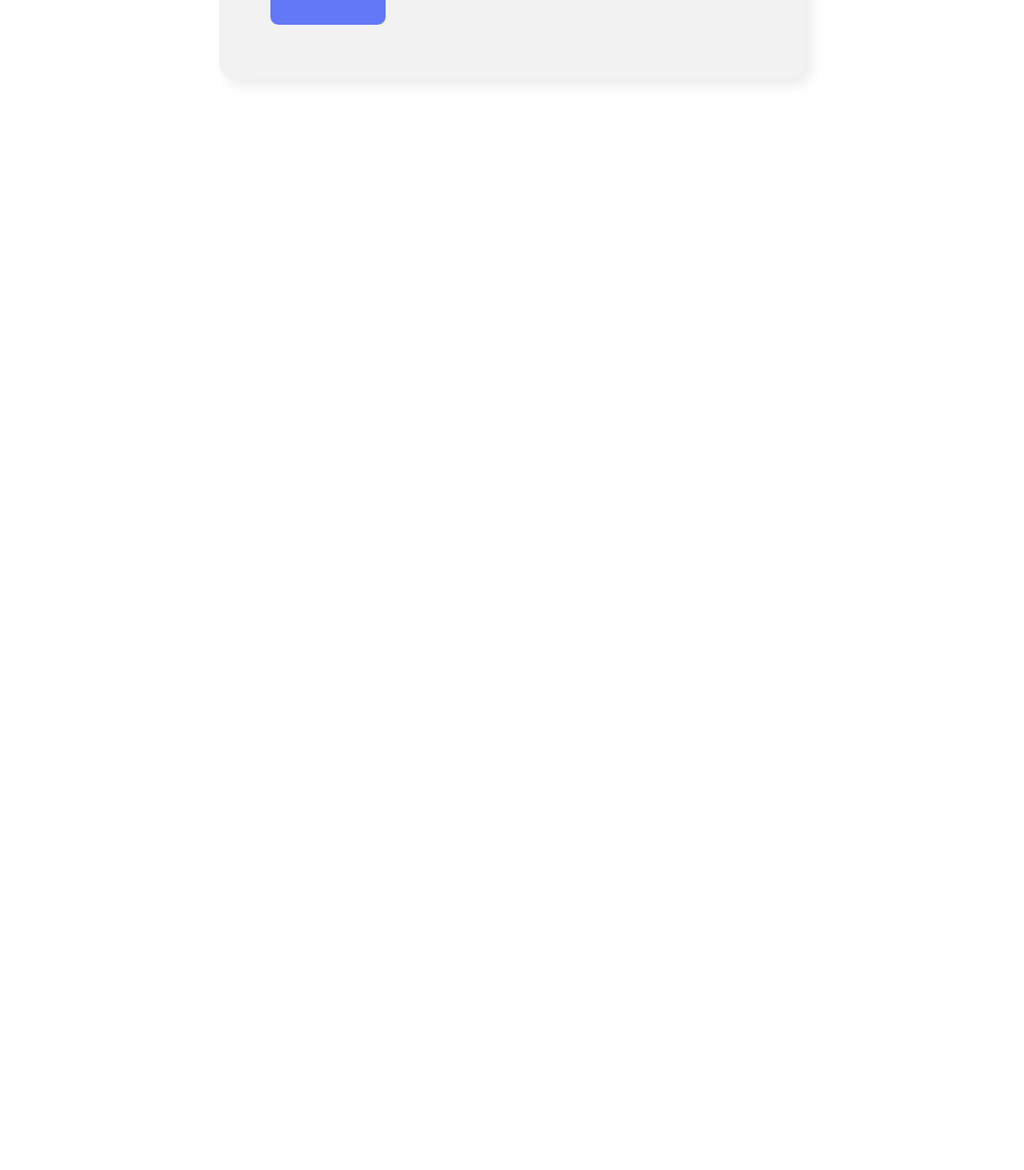
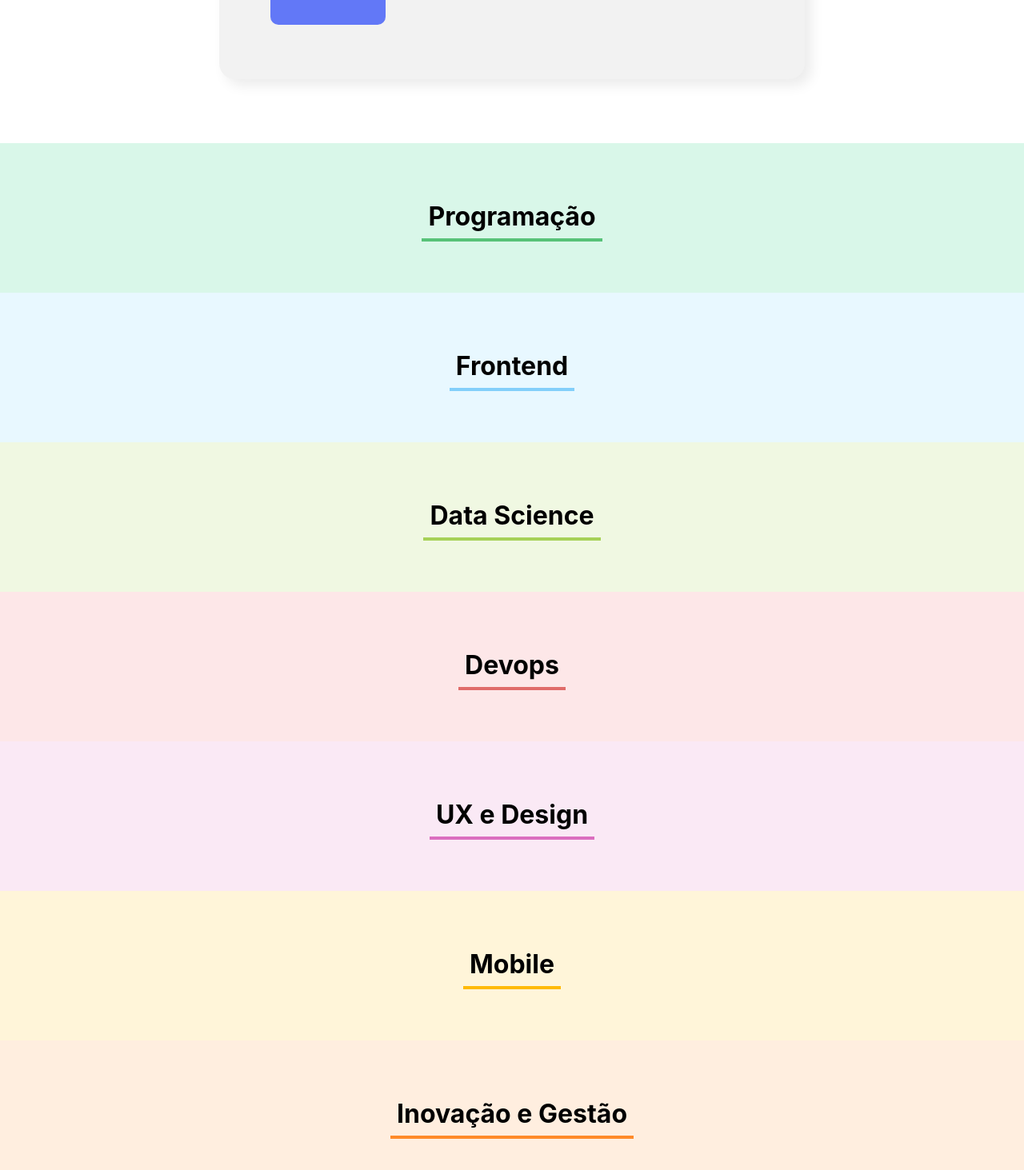
Before and after one commit to Pablo147dias/organo, a React (Create React App) app: page / in a window 1280 px wide. Shown: the part 1290-2753 px from the top of the page at 80% size. Before the commit the page ends 1469 px from the top, so only its background shows below. Built offline with nearby package versions, Linux system fonts and the light colour scheme.

Commit message:
criando componente time e card de colaboradores

```diff
--- a/src/App.js
+++ b/src/App.js
@@ -3,8 +3,48 @@ import { useState } from 'react';
 import Banner from './componentes/Banner/Banner';
 import CampoTexto from './componentes/CampoTexto/CampoTexto';
 import Formulario from './componentes/Formulario';
+import Time from './componentes/Time';
 
 function App() {
+
+  const times = [
+    {
+      nome: 'Programação',
+      corPrimaria: '#57C278',
+      corSecundaria: '#D9F7E9'
+    },
+    {
+      nome: 'Frontend',
+      corPrimaria: '#82CFFA',
+      corSecundaria: '#E8F8FF'
+    },
+    {
+      nome: 'Data Science',
+      corPrimaria: '#A6D157',
+      corSecundaria: '#F0F8E2'
+    },
+    {
+      nome: 'Devops',
+      corPrimaria: '#E06B69',
+      corSecundaria: '#FDE7E8'
+    },
+    {
+      nome: 'UX e Design',
+      corPrimaria: '#DB6EBF',
+      corSecundaria: '#FAE9F5'
+    },
+    {
+      nome: 'Mobile',
+      corPrimaria: '#FFBA05',
+      corSecundaria: '#FFF5D9'
+    },
+    {
+      nome: 'Inovação e Gestão',
+      corPrimaria: '#FF8A29',
+      corSecundaria: '#FFEEDF'
+    }
+  ]
+
 
   const [colaboradores, setColaboradores] = useState([]);
 
@@ -17,7 +57,12 @@ function App() {
   return (
     <div className="App">
       <Banner />
-      <Formulario aoColaboradorCadastrado={aoNovocolaborardorAdicionado}/>
+      <Formulario times={times.map(time => time.nome)}  aoColaboradorCadastrado={aoNovocolaborardorAdicionado}/>
+
+    {times.map(time => <Time key={time.nome} nome={time.nome} corPrimaria={time.corPrimaria} corSecundaria={time.corSecundaria} />)}
+
+
+
     </div>
   );
 }
--- /dev/null
+++ b/src/componentes/Colaborador/Colaborador.css
@@ -0,0 +1,37 @@
+.colaborador {
+    width: 280px;
+}
+
+.colaborador .cabecalho {
+    background-color:  #F0F0F0;
+    border-radius: 10px 10px 0px 0px;
+}
+.colaborador img {
+    width: 100px;
+    border-radius: 50%;
+    position: relative;
+    bottom: -50px;
+}
+
+.colaborador .rodape {
+    background: #FFFFFF;
+    box-shadow: 5px 5px 15px rgba(0, 0, 0, 0.08);
+    border-radius: 0px 0px 10px 10px;
+    padding-top: 90px;
+    padding-bottom: 40px;
+}
+
+.colaborador .rodape h4 {
+    color: #6278F7;
+    font-size: 18px;
+    line-height: 22px;
+    font-weight: bold;
+    margin-bottom: 8px;
+}
+
+.colaborador .rodape h5 {
+    font-size: 18px;
+    line-height: 22px;
+    color: #212121;
+    padding: 0 16px;
+}
--- /dev/null
+++ b/src/componentes/Colaborador/index.js
@@ -0,0 +1,18 @@
+import './Colaborador.css';
+
+const Colaborador = (props) => {
+
+    return (
+        <div className='colaborador'>
+            <div className='cabecalho'>
+                <img src='https://github.com/pablo147dias.png' alt={props.nome} />
+            </div>
+            <div className='rodape'>
+                <h4>Pablo Dias</h4>
+                <h5>Junior developer</h5>
+            </div>
+        </div>
+    )
+}
+
+export default Colaborador;
--- a/src/componentes/Formulario/index.js
+++ b/src/componentes/Formulario/index.js
@@ -7,15 +7,7 @@ import { useState } from 'react';
 
 const Formulario = (props) => {
 
-  const times = [
-    'Programação',
-    'Front-End',
-    'Data Science',
-    'Devops',
-    'UX e Design',
-    'Mobile',
-    'Inovação e Gestão'
-  ]
+
   const [nome, setNome] = useState('');
   const [cargo, setCargo] = useState('');
   const [imagem, setImagem] = useState('');
@@ -54,7 +46,7 @@ const Formulario = (props) => {
           <ListaSuspensa
           valor={time}
           aoAlterado={valor => setTime(valor)}
-          obrigatorio={true} label='Time' itens={times}/>
+          obrigatorio={true} label='Time' itens={props.times}/>
            <Botao>
              Criar Card
            </Botao>
--- /dev/null
+++ b/src/componentes/Time/Time.css
@@ -0,0 +1,11 @@
+.time{
+    text-align: center;
+    padding: 32px;
+
+}
+.time h3{
+    font-size: 32px;
+    border-bottom:  4px solid ;
+    display: inline-block;
+    padding: 8px;
+}
--- /dev/null
+++ b/src/componentes/Time/index.js
@@ -0,0 +1,16 @@
+import Colaborador from '../Colaborador';
+import './Time.css';
+
+
+const Time = (props) => {
+
+    return (
+
+        <section className="time" style={{ backgroundColor: props.corSecundaria }}>
+            <h3 style={{borderColor: props.corPrimaria  }}>{props.nome}</h3>
+
+        </section>
+    )
+}
+
+export default Time;
```
